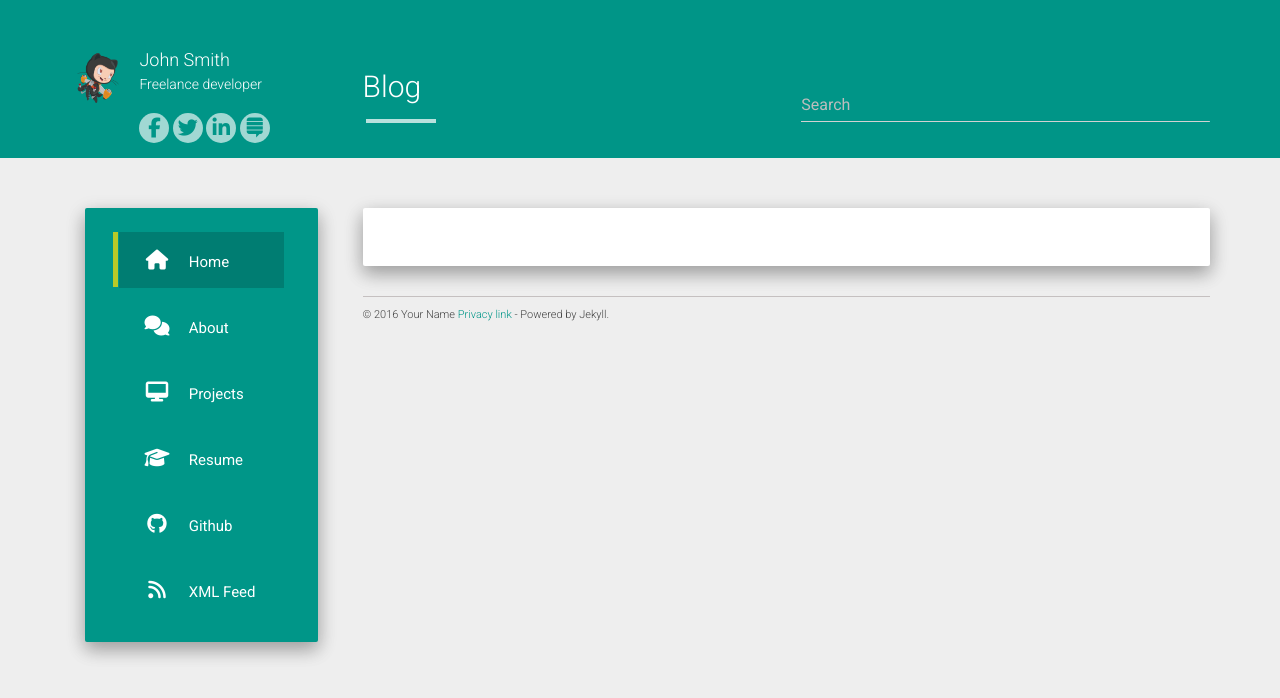
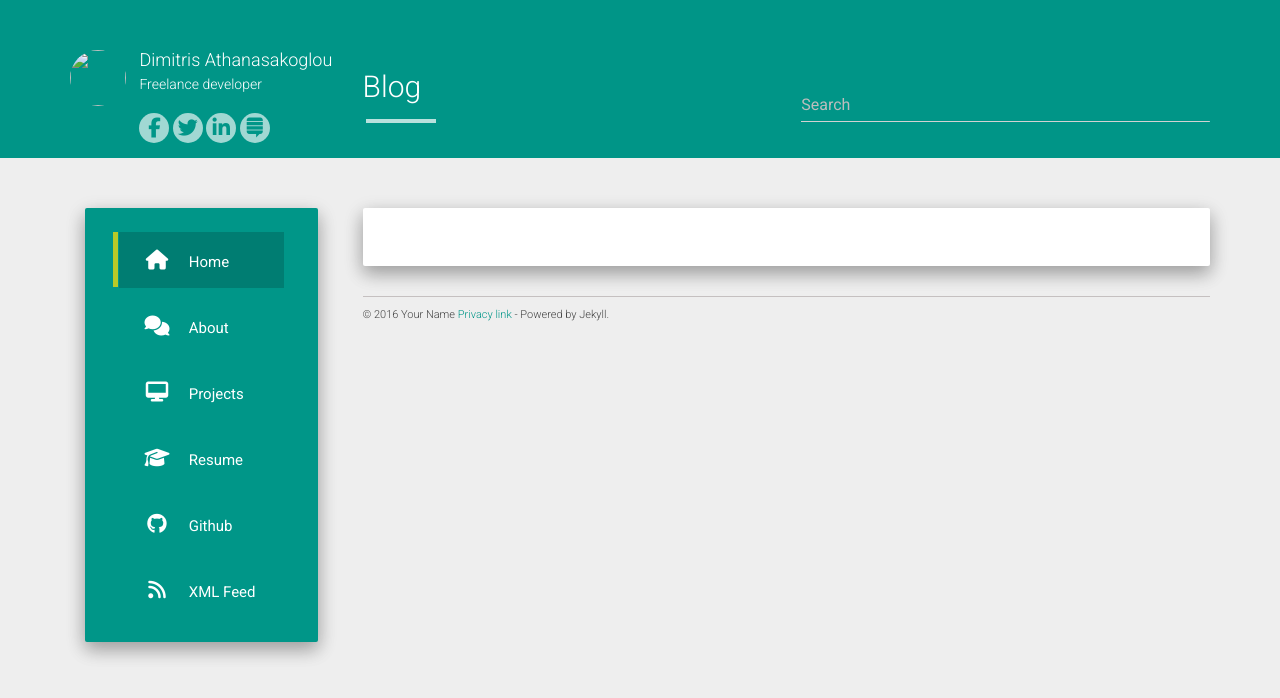
Before and after one commit to dathanasakoglou/dathanasakoglou.github.io, a Jekyll site: the page built from index.html, in a window 1280 px wide. Shown: the top 698 px of the page. Built offline with Jekyll 4.4.1, drawn with Linux system fonts in a browser that asks for light colours; nearby versions of some CDN libraries; the list of posts is cut into pages by our own code.

Commit message:
update info

```diff
--- a/_config.yml
+++ b/_config.yml
@@ -1,17 +1,17 @@
-title: John Smith
-description: My Personal Blog
-author: John Smith
+title: Dimitris Athanasakoglou
+description: My Personal Website
+author: Dimitris Athanasakoglou
 logo: /hcz-jekyll-blog/static/img/avatar.png
-github: https://github.com/codeasashu
+github: https://github.com/dathanasakoglou
 about: Freelance developer
 
-baseurl: "https://codeasashu.github.io/hcz-jekyll-blog"
-url: "https://codeasashu.github.io/hcz-jekyll-blog"
+baseurl: "https://dathanasakoglou.github.io/"
+url: "https://dathanasakoglou.github.io/"
 
 allowsearch: true
 
-disqus_shortname: aboutashu
-google_analytics: UA-72862926-1
+disqus_shortname:
+google_analytics: UA-80721578-1
 
 share:
   twitter_username: \#
```
